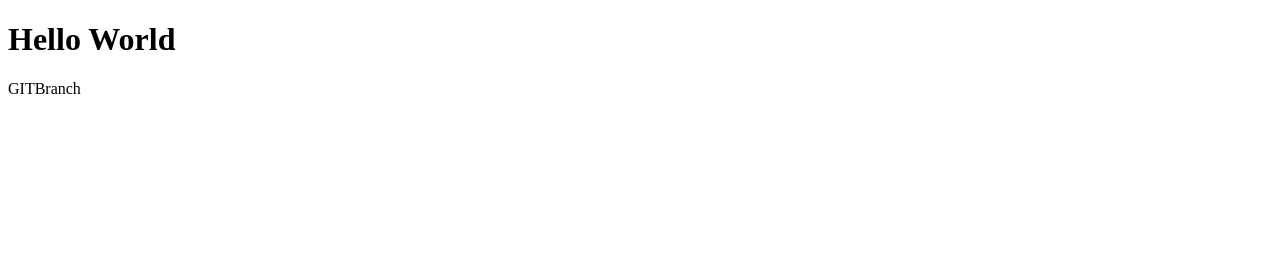
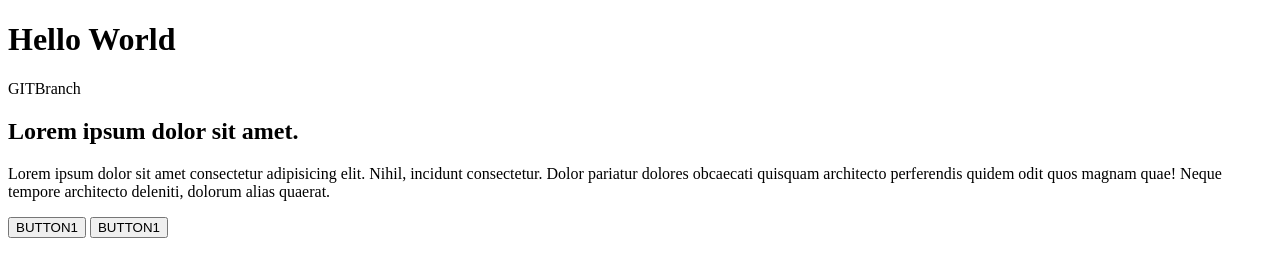
Before and after one commit to Azervl/GITBranch, a plain HTML site: page index.html in a window 1280 px wide. Drawn offline with Linux system fonts and the light colour scheme.

Commit message:
add button in home page

```diff
--- a/index.html
+++ b/index.html
@@ -8,5 +8,14 @@
 <body>
     <h1>Hello World</h1>
     <p>GITBranch</p>
+    <h2>Lorem ipsum dolor sit amet.</h2>
+    <p>Lorem ipsum dolor sit amet consectetur adipisicing elit. Nihil, incidunt consectetur.
+     Dolor pariatur dolores obcaecati quisquam architecto perferendis
+    quidem odit quos magnam quae! Neque
+     tempore architecto deleniti, dolorum alias quaerat.
+    </p>
+    <a href=""><button>BUTTON1</button></a>
+    <a href=""><button>BUTTON1</button></a>
+
 </body>
 </html>
```
